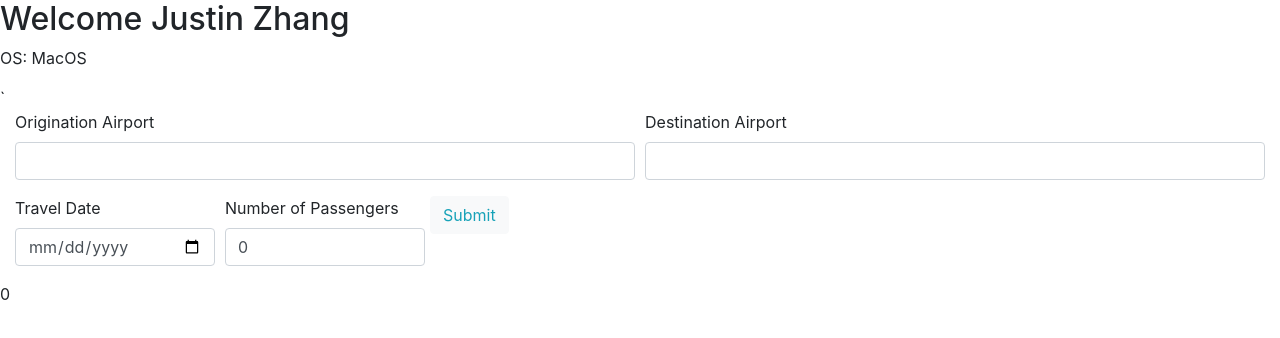
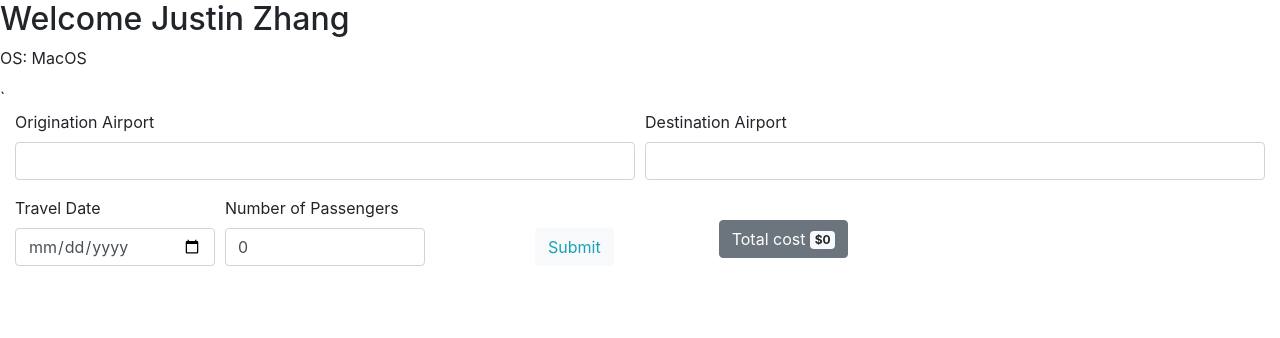
Before and after one commit to jingyu120/travel-demo, an Angular app: page / in a window 1280 px wide. Shown: the top 338 px of the page. Built offline with nearby package versions, Linux system fonts and the light colour scheme.

Commit message:
format result

```diff
--- a/src/app/app.component.html
+++ b/src/app/app.component.html
@@ -22,14 +22,18 @@
         <label>Number of Passengers</label>
         <input type="number" class = "form-control" [(ngModel)]="numPassenger" name = "numPassenger">
       </div>
-      <div class="form-group">
+      <div class="form-group align-self-end offset-1">
         <button (click)="calc()"
                 class="btn btn-light text-info">
         Submit
+        </button>
+      </div>
+      <div class = "align-self-center offset-1">
+        <button type="button" class="btn btn-secondary">
+          Total cost <span class="badge badge-light">${{result}}</span>
         </button>
       </div>
 
     </div>
   </form>
 </div>
-{{result}}
```
